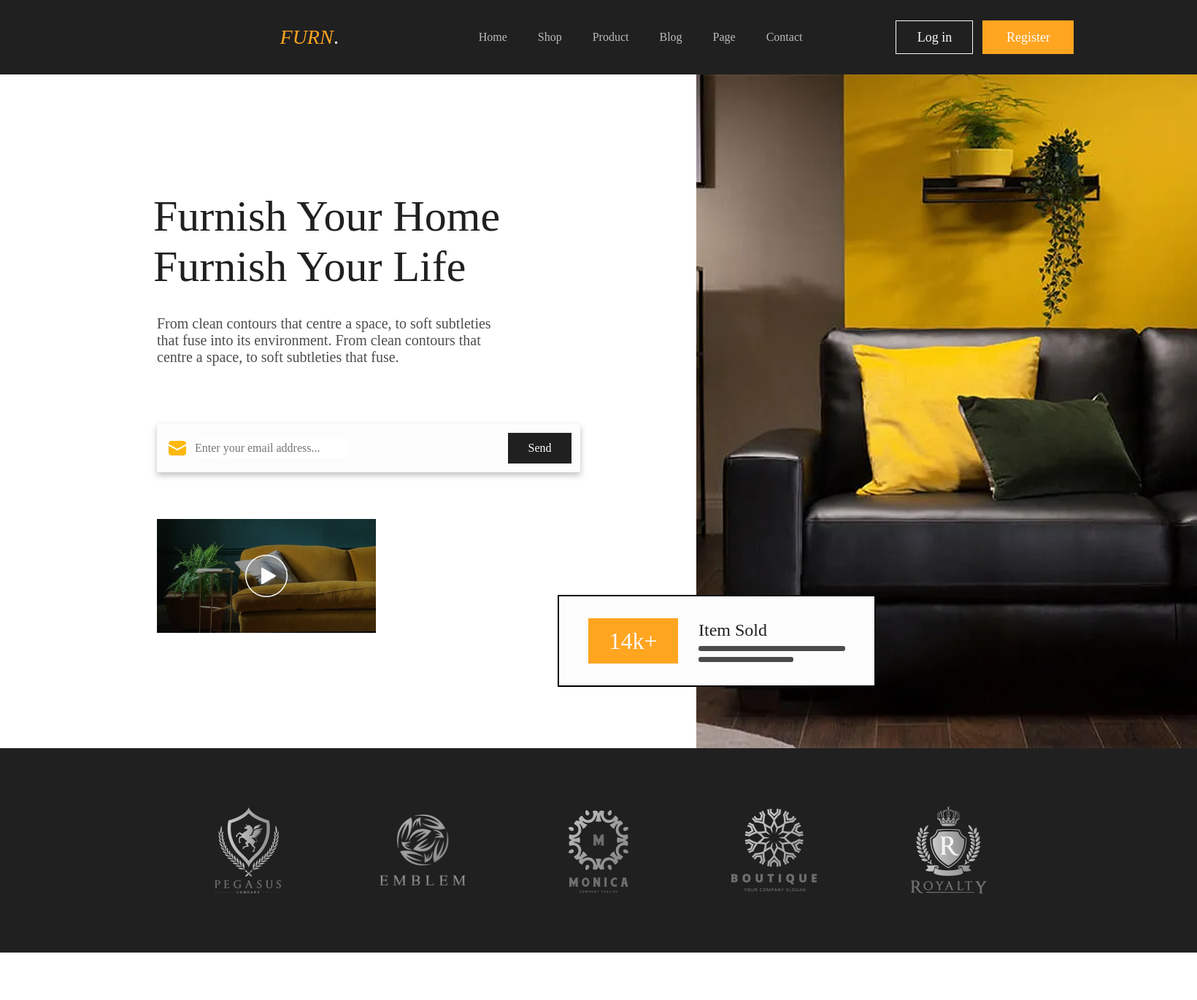
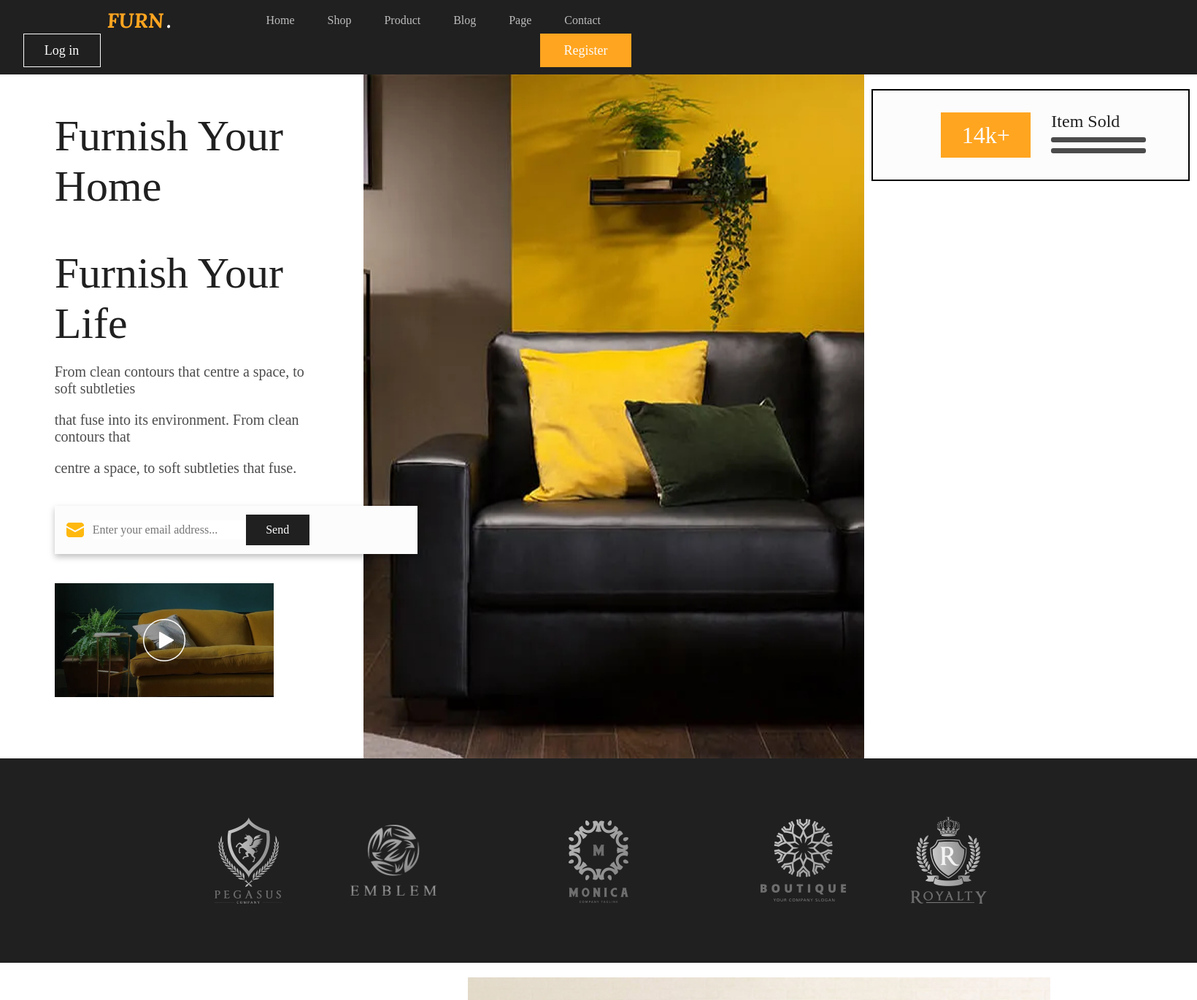
Before and after one commit to L4NOTTE/L4NOTTE.github.io, a PHP site: page /Furniture.html in a window 1640 px wide. Shown: the top 1370 px of the page at 73% size. Run offline with PHP 8.4, Linux system fonts and the light colour scheme; some web fonts are replaced.

Commit message:
style.css

```diff
--- a/Furniture/css/style.css
+++ b/Furniture/css/style.css
@@ -1,247 +1,240 @@
-*{
+/* Сбрасываем базовые стили */
+* {
   margin: 0;
   padding: 0;
   box-sizing: border-box;
 }
+
+/* Подключение шрифтов */
 @font-face {
-    font-family: Montserrat-SemiBold;
-    src: url(../fonts/Montserrat/Montserrat-SemiBold.ttf);
+  font-family: "Montserrat-SemiBold";
+  src: url("../fonts/Montserrat/Montserrat-SemiBold.ttf") format("truetype");
 }
+
 @font-face {
-    font-family: Lora-Bold-Italic;
-    src: url(../fonts/Lora/Lora-BoldItalic.ttf);
+  font-family: "Lora-Bold-Italic";
+  src: url("../fonts/Lora/Lora-BoldItalic.ttf") format("truetype");
 }
+
 @font-face {
-    font-family: Montserrat-Medium;
-    src: url(../fonts/Montserrat/Montserrat-Medium.ttf);
+  font-family: "Montserrat-Medium";
+  src: url("../fonts/Montserrat/Montserrat-Medium.ttf") format("truetype");
 }
+
 @font-face {
-    font-family: Montserrat-Bold;
-    src: url(../fonts/Montserrat/Montserrat-Bold.ttf);
+  font-family: "Montserrat-Bold";
+  src: url("../fonts/Montserrat/Montserrat-Bold.ttf") format("truetype");
 }
+
 @font-face {
-    font-family: Montserrat-Regular;
-    src: url(../fonts/Montserrat/Montserrat-Regular.ttf);
+  font-family: "Montserrat-Regular";
+  src: url("../fonts/Montserrat/Montserrat-Regular.ttf") format("truetype");
 }
+
+/* Контейнер */
 .container {
   width: 100%;
-    margin: 0 auto;;
+  max-width: 1200px;
+  margin: 0 auto;
   background-color: white;
   opacity: 0.7;
   display: flex;
   align-items: center;
+  padding: 0 20px;
 }
-.header{
+
+/* Хедер */
+.header {
   display: flex;
   width: 100%;
   height: 102px;
   background-color: #202020;
   align-items: center;
-    justify-content: space-around;
+  justify-content: space-between;
+  padding: 0 20px;
 }
+
 .header_logo {
   display: flex;
   align-items: center;
   justify-content: space-between;
+  flex-wrap: wrap;
 }
+
 .header__logo_name {
-    font-family: 'Lora';
-    font-style: italic;
-    font-size: 28px;
-    margin-left: 215px;
-    color: #FFA520;
+  font-family: "Lora-Bold-Italic";
+  font-size: clamp(20px, 5vw, 28px);
+  color: #ffa520;
+  margin-left: clamp(10px, 15%, 215px);
 }
+
 .header__logo_name1 {
-    font-family: 'Lora';
-    font-style: italic;
-    font-size: 28px;
+  font-family: "Lora-Bold-Italic";
+  font-size: clamp(20px, 5vw, 28px);
   color: white;
   margin-left: 1px;
-    margin-right: 191px;
+  margin-right: clamp(10px, 15%, 191px);
 }
-.header__logo_a {
+
+.header__logo_a,
+.header__logo_a1,
+.header__logo_a2,
+.header__logo_txt {
   color: white;
-    font-size: 16px;
-    font-family: Montserrat-Bold;
+  font-size: clamp(14px, 4vw, 16px);
+  font-family: "Montserrat-Bold";
   text-decoration: none;
   margin-right: 42px;
   opacity: 0.7;
   cursor: pointer;
 }
-.header__logo_a1 {
-    color: white;
-    font-size: 16px;
-    font-family: Montserrat-SemiBold;
-    text-decoration: none;
-    margin-right: 42px;
-    opacity: 0.7;
-    cursor: pointer;
-}
-.header__logo_a2 {
-    color: white;
-    font-size: 16px;
-    font-family: Montserrat-SemiBold;
-    text-decoration: none;
-    opacity: 0.7;
-    cursor: pointer;
-}
-.header__logo_txt{
-    display: flex;
-    opacity: 0.7;
-    font-size: 16px;
-    font-family: Montserrat-Bold;
-    margin-right: 42px;
-    text-decoration: none;
-    color: white;
-}
-.header__logo_a2:hover{
+
+.header__logo_a:hover,
+.header__logo_a1:hover,
+.header__logo_a2:hover {
   opacity: 1;
 }
-.header__logo_a1:hover{
-    opacity: 1;
-}
-.header__logo_a:hover {
-    opacity: 1;
-}
+
 .Log_in {
-    width: 106px;
+  width: clamp(90px, 20vw, 106px);
   height: 46px;
-    border: solid  1.5px;
   background-color: #202020;
-    color: #FCFCFC;
-    font-size: 18px;
-    font-family: Montserrat-Medium;
-    border: solid 1.5px FCFCFC;
-    margin-left: 128px;
+  color: #fcfcfc;
+  font-size: clamp(16px, 4vw, 18px);
+  font-family: "Montserrat-Medium";
+  border: 1.5px solid #fcfcfc;
+  margin-left: clamp(10px, 10%, 128px);
   text-decoration: none;
   cursor: pointer;
 }
+
 .Register {
-    width: 125px;
+  width: clamp(100px, 25vw, 125px);
   height: 46px;
-    color: #FCFCFC;
-    font-size: 18px;
-    font-family: Montserrat-Medium;
-    background-color: #FFA520;
+  color: #fcfcfc;
+  font-size: clamp(16px, 4vw, 18px);
+  font-family: "Montserrat-Medium";
+  background-color: #ffa520;
   border: none;
-    margin: auto auto auto 13px;
+  margin-left: 13px;
   text-decoration: none;
   cursor: pointer;
 }
-.hero{
+
+/* Главный блок */
+.hero {
   width: 100%;
   display: flex;
+  justify-content: space-between;
+  flex-wrap: wrap;
 }
-.home_logo {
-    font-size: 60px;
-    font-family: Montserrat-Bold;
+
+.home_logo,
+.home_logo1 {
+  font-size: clamp(32px, 10vw, 60px);
+  font-family: "Montserrat-Bold";
   color: #202020;
-    margin: 160px 0 0 210px;
+  margin: 50px 0 0 clamp(20px, 15%, 210px);
 }
-.home_logo1{
-    font-size: 60px;
-    font-family: Montserrat-Bold;
-    color: #202020;
-    margin: 0 92px 32px 210px;
-}
+
 .home_main {
-    font-size: 20px;
-    font-family: Montserrat-Regular;
+  font-size: clamp(16px, 5vw, 20px);
+  font-family: "Montserrat-Regular";
   color: #202020;
   opacity: 0.8;
-    margin: 0px 89px 0 215px;
+  margin: 20px clamp(20px, 15%, 215px);
 }
-.hero{
-    display: flex;
-    justify-content: space-between;
-}
+
+/* Блок поиска */
 .block2 {
   display: flex;
   align-items: center;
-    background-color: #FCFCFC;
-    width: 580px;
+  background-color: #fcfcfc;
+  width: 100%;
+  max-width: 580px;
   height: 66px;
   filter: drop-shadow(0px 4px 4px rgba(0, 0, 0, 0.25));
-    margin: 80px 111px 0px 215px;
+  margin: 40px auto 0 clamp(20px, 15%, 215px);
 }
+
 .block2_img {
   width: 32px;
   height: 32px;
   margin-left: 12px;
 }
+
 .block2_txt {
-    font-family: Montserrat-Regular;
+  font-family: "Montserrat-Regular";
   font-size: 16px;
   color: #000000;
   margin-left: 8px;
-    margin-right: 219px;
   border: none;
   outline: none;
-    width: 210px;
+  width: 100%;
+  max-width: 210px;
   height: 26px;
 }
+
 .block2_a {
   width: 87px;
   height: 42px;
   background-color: #202020;
-    color: #FCFCFC;
+  color: #fcfcfc;
   border: none;
   font-size: 16px;
-    font-family: Montserrat-Medium;
+  font-family: "Montserrat-Medium";
   margin-right: 12px;
-    opacity: 1;
   cursor: pointer;
 }
+
+/* Остальные блоки */
 .block3 {
-    margin: 64px 391px 144px 215px;
+  margin: 40px auto 80px clamp(20px, 15%, 215px);
 }
-.img1 {
-    margin-left: 8px;
-}
+
 .block5 {
-    position:absolute;
+  position: relative;
   display: flex;
   align-items: center;
   justify-content: center;
-    margin: 713px 400px 85px 764px;
-    width: 436px;
+  width: 100%;
+  max-width: 436px;
   height: 126px;
-    background-color: #FCFCFC;
+  background-color: #fcfcfc;
   border: 2.5px solid #000000;
-    z-index: +1;
+  margin: 20px auto;
 }
+
 .block5_txt1 {
+  width: 123px;
+  height: 62px;
+  background-color: #ffa520;
+  font-family: "Montserrat-Bold";
+  font-size: clamp(24px, 6vw, 32px);
+  color: #fcfcfc;
   display: flex;
   align-items: center;
   justify-content: center;
-    width: 123px;
-    height: 62px;
-    background-color: #FFA520;
-    font-family: Montserrat-Bold;
-    font-size: 32px;
-    color: #FCFCFC;
   margin-right: 28px;
 }
+
 .block5_txt2 {
-    font-family: Montserrat-Medium;
-    font-size: 24px;
+  font-family: "Montserrat-Medium";
+  font-size: clamp(18px, 5vw, 24px);
   color: #202020;
 }
-.block5_line1 {
-    margin:8px auto 8px auto;
-    width: 201px;
+
+.block5_line1,
+.block5_line2 {
+  width: clamp(130px, 50%, 201px);
   height: 7px;
-    background-color:#202020;
+  background-color: #202020;
   border-radius: 3px;
   opacity: 0.8;
+  margin: 8px auto;
 }
-.block5_line2 {
-    width: 130px;
-    height: 7px;
-    border-radius: 3px;
-    opacity: 0.8;
-    background-color: #202020;
-}
+
+/* Футер */
 .block6 {
   width: 100%;
   height: 280px;
@@ -249,155 +242,202 @@
   display: flex;
   align-items: center;
   justify-content: center;
-}
-.block6_img1 {
-    margin-left: 120px;
-}
-.block6_img2 {
-    margin: 0 120px 0 120px;
-}
-.block6_img3 {
-    margin-right: 120px;
+  flex-wrap: wrap;
+  padding: 20px;
 }
 
-.shop{
+.block6_img1,
+.block6_img2,
+.block6_img3 {
+  margin: 0 clamp(20px, 5%, 120px);
+}
+
+/* Магазин */
+.shop {
   display: flex;
   justify-content: space-around;
+  flex-wrap: wrap;
+  padding: 0 20px;
 }
+
 .block7_txt {
-    display: flex;
-    font-size: 48px;
-    font-family: Montserrat-Bold;
+  font-size: clamp(32px, 10vw, 48px);
+  font-family: "Montserrat-Bold";
   color: #202020;
-    width: 440px;
-    height: 190px;
+  width: 100%;
+  max-width: 440px;
   text-align: center;
-    margin: 149px 84px 32px 280px;
+  margin: 50px auto 20px;
 }
-.block7_txt1{
-    width: 428px;
-    height: 116px;
-    font-family: Montserrat-Regular;
-    font-size: 18px;
+
+.block7_txt1 {
+  width: 100%;
+  max-width: 428px;
+  font-family: "Montserrat-Regular";
+  font-size: clamp(16px, 4vw, 18px);
   color: #202020;
-    margin: 0px 84px 80px 280px;
+  margin: 0 auto 40px;
   text-align: center;
 }
-.shop_kart1 {
-    width: 798px;
-    height: auto;
-    margin-top: 130px;
-    z-index: 1;
+
+.shop_kart1,
+.shop_kart2 {
+  width: 100%;
+  max-width: 798px;
+  margin: 20px auto;
 }
-.shop_kart1 img {
-    width: 798px;
+
+.shop_kart1 img,
+.shop_kart2 img {
+  width: 100%;
   height: auto;
   display: block;
-
-}
-.shop_kart2 {
-    width: 780px;
-    height: auto;
-    margin-left: 207px;
-}
-.shop_kart2 img {
-    width: 780px;
-    display: block;
-    height: auto;
-    margin-top: -50px;
 }
 
-.block9_back1{
-    width: 798px;
+/* Блоки магазина */
+.block9_back1,
+.block9_back2 {
+  width: 100%;
+  max-width: 798px;
   height: 113px;
-    background-color:#202020;
+  background-color: #202020;
   display: flex;
   flex-direction: column;
   gap: 12px;
   justify-content: center;
-}
-.block9_back2{
-    width: 780px;
-    height: 113px;
-    background-color:#202020;
-    display: flex;
-    flex-direction: column;
-    gap: 12px;
-    justify-content: center;
-}
-.block9_txt1{
-    margin-left: 77px;
-    font-family: Montserrat-SemiBold;
-    color: #FCFCFC;
-    font-size: 24px;
-}
-.block9_txt2{
-    margin-left: 77px;
-    font-family: Montserrat-Bold;
-    color: #FFB90E;
-    font-size: 20px;
+  margin: 0 auto;
 }
 
+.block9_txt1 {
+  margin-left: 20px;
+  font-family: "Montserrat-SemiBold";
+  color: #fcfcfc;
+  font-size: clamp(18px, 5vw, 24px);
+}
+
+.block9_txt2 {
+  margin-left: 20px;
+  font-family: "Montserrat-Bold";
+  color: #ffb90e;
+  font-size: clamp(16px, 4vw, 20px);
+}
+
+/* Кнопки и текст */
 .block10_a {
-    margin: 273px 383px 41px 84px;
-    width: 144px;
+  width: clamp(120px, 30%, 144px);
   height: 46px;
-    color:white;
-    font-size: 18px;
-    font-family: Montserrat-SemiBold;
-    background-color: #FFA520;
-    outline: none;
+  color: white;
+  font-size: clamp(16px, 4vw, 18px);
+  font-family: "Montserrat-SemiBold";
+  background-color: #ffa520;
   border: none;
+  margin: 50px auto 20px clamp(20px, 5%, 84px);
 }
+
 .block10_g {
-    margin: 0px 212px 0px 84px;
-    font-family: Montserrat-Medium;
-    font-size: 24px;
+  font-family: "Montserrat-Medium";
+  font-size: clamp(18px, 5vw, 24px);
   color: #202020;
-    outline: none;
-    text-decoration: none !important;
+  text-decoration: none;
+  margin: 0 auto 0 clamp(20px, 5%, 84px);
+}
 
+.product_txt {
+  width: 100%;
+  max-width: 515px;
+  font-family: "Montserrat-Bold";
+  font-size: clamp(32px, 10vw, 48px);
+  color: #202020;
+  margin: 0 auto 40px clamp(20px, 15%, 207px);
 }
-.product_txt {
-    width: 515px;
-    height: 126px;
-    font-family: Montserrat-Bold;
-    font-size: 48px;
-    color: #202020;
-    margin: 0px 193px 60px 207px;
+
+/* Продукты */
+.prod {
+  display: flex;
+  flex-wrap: wrap;
+  margin: 40px 0 0 clamp(20px, 15%, 207px);
 }
-.product_zag{
-    font-family: Montserrat-Bold;
-    font-size: 28px;
+
+.product_zag {
+  font-family: "Montserrat-Bold";
+  font-size: clamp(20px, 6vw, 28px);
   color: #202020;
 }
-.product_osn{
-    font-family: Montserrat-Regular;
-    font-size: 16px;
+
+.product_osn {
+  font-family: "Montserrat-Regular";
+  font-size: clamp(14px, 4vw, 16px);
   color: #202020;
   opacity: 0.8;
-    width: 492px;
-    height: 78px;
+  width: 100%;
+  max-width: 492px;
 }
-.prod{
-    display: flex;
-    margin:60px 0 0 207px;
-}
-.prod1{
+
+.prod1 {
   display: flex;
   flex-direction: column;
   gap: 20px;
   margin-left: 28px;
 }
-.product_cards{
+
+.product_cards {
   display: flex;
-    margin-top: 150px;
+  flex-wrap: wrap;
   justify-content: space-between;
+  margin-top: 50px;
+  padding: 0 20px;
 }
-.block11{
+
+.block11 {
   width: 100%;
-    margin-top: 140px;
+  margin-top: 80px;
   display: flex;
   align-items: center;
   justify-content: center;
+  padding: 20px;
 }
+
+/* Медиа-запросы для iPhone 12–16 */
+@media (max-width: 430px) {
+  .header {
+    flex-direction: column;
+    height: auto;
+    padding: 10px;
+  }
+
+  .header_logo {
+    flex-direction: column;
+    text-align: center;
+  }
+
+  .Log_in,
+  .Register {
+    margin: 5px auto;
+  }
+
+  .home_logo,
+  .home_logo1 {
+    margin: 20px 0 0 20px;
+  }
+
+  .block2,
+  .block3,
+  .block5 {
+    margin: 20px auto;
+  }
+
+  .shop_kart1,
+  .shop_kart2 {
+    max-width: 100%;
+  }
+
+  .block9_back1,
+  .block9_back2 {
+    max-width: 100%;
+  }
+
+  .product_txt,
+  .prod {
+    margin-left: 20px;
+  }
+}
```
Lines whose indentation alone changed are shown as unchanged.
